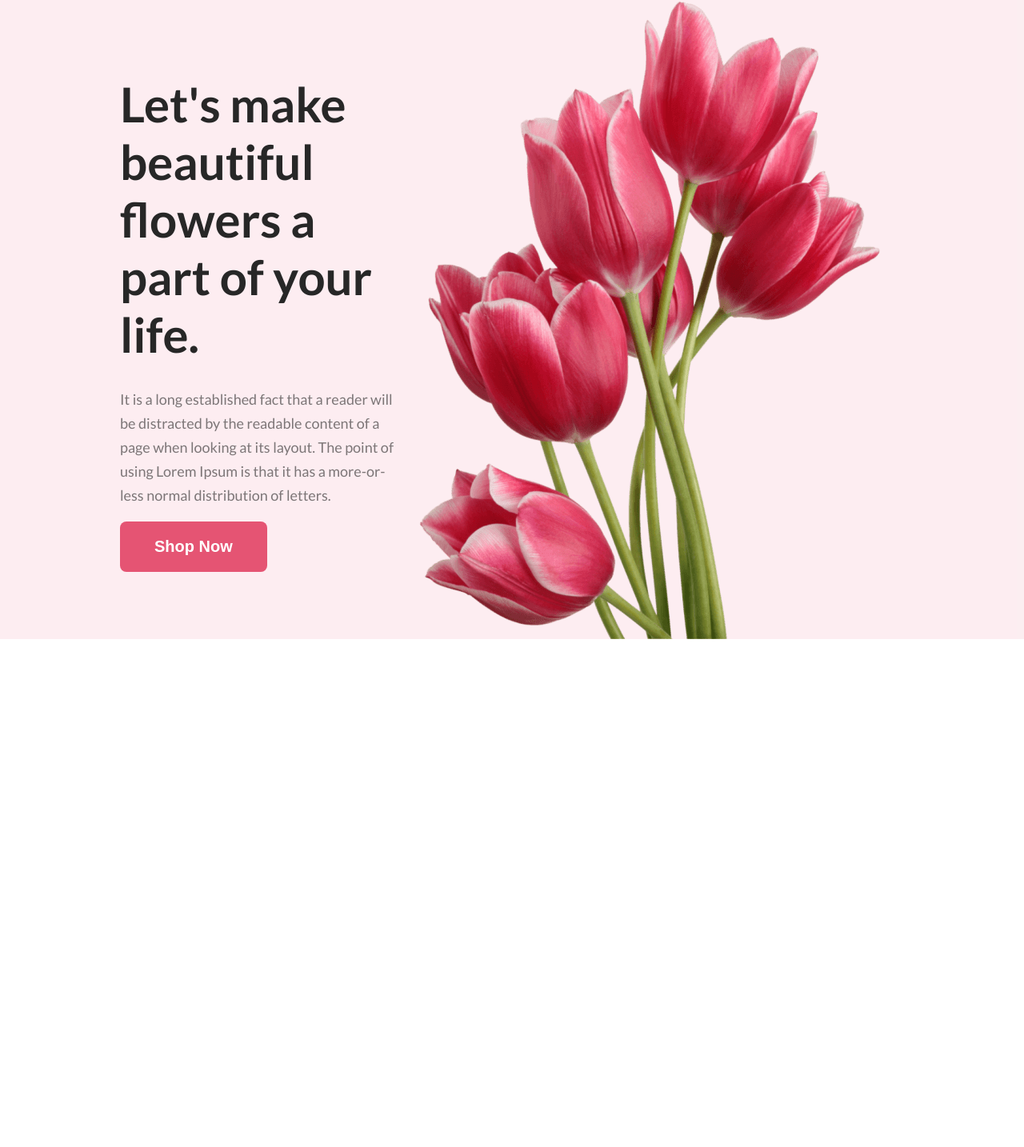
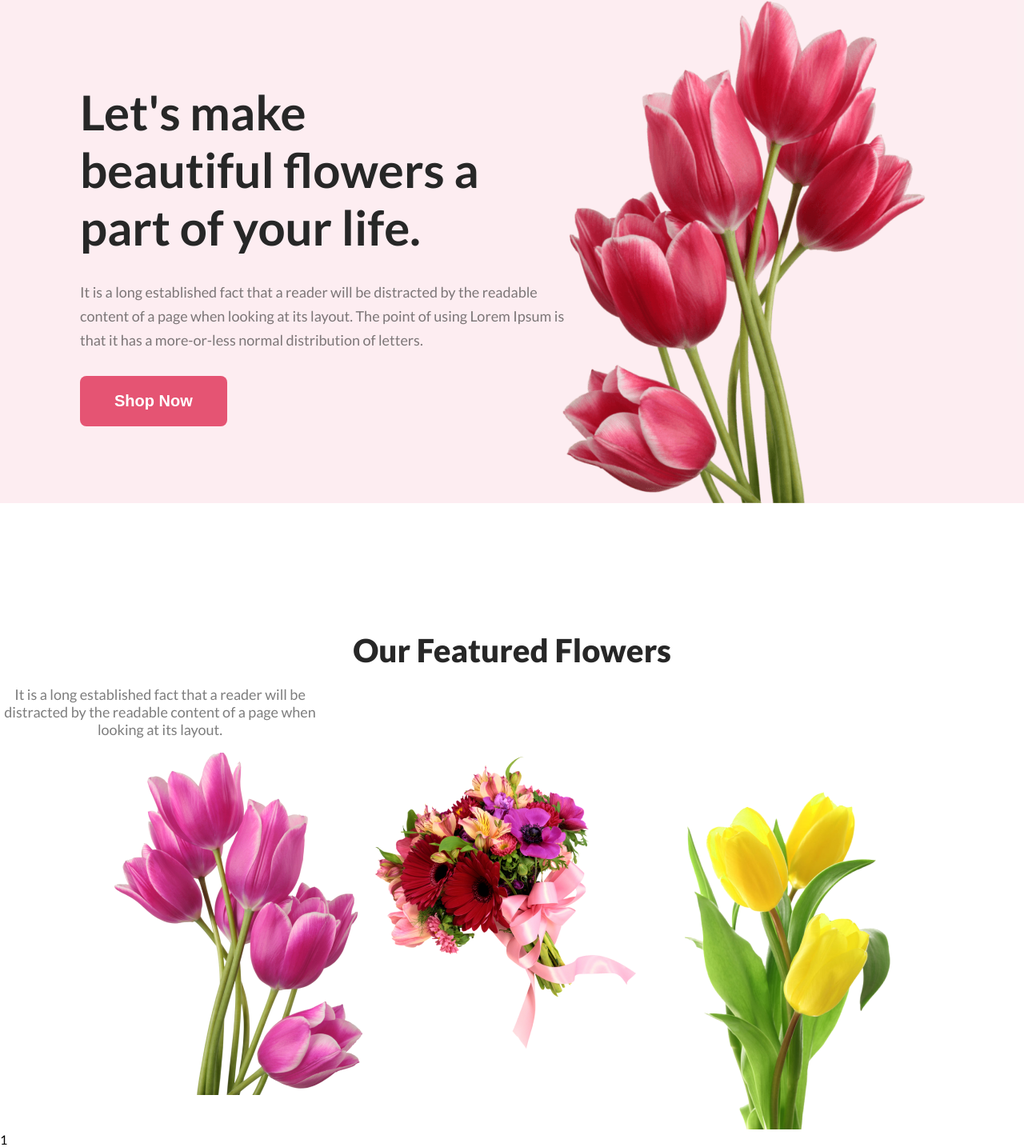
Before and after one commit to asafdiu/online-flower-shop, a plain HTML site: page index.html in a window 1280 px wide. Shown: the part 51-1485 px from the top of the page at 80% size. Before the commit the page ends 850 px from the top, so only its background shows below. Drawn offline with Linux system fonts and the light colour scheme.

Commit message:
header solved

```diff
--- a/index.html
+++ b/index.html
@@ -13,24 +13,42 @@
     <header>
         <section class="header">
             <div class="header-content">
-                <div>
 
-
-                <h3 class="header-title">Let's make beautiful flowers a part of your life.</h3>
+                    <h3 class="header-title">Let's make beautiful flowers a part of your life.</h3>
                 <p class="header-msg">It is a long established fact that a reader will be distracted by the readable content of a page when looking at its layout. The point of using Lorem Ipsum is that it has a more-or-less normal distribution of letters.</p>
                 <button class="btn-primary">Shop Now</button>
 
-            </div>
-            <img src="Flower Asset/pngwing 10.png" alt="" class="header-image">
+
+
         </div>
+        <img src="Flower Asset/pngwing 10.png" alt="" class="header-image">
 
 
         </section>
 
     </header>
     <main>
+        <section class="feature">
+            <div class="featue-top">
+                <h4 class="featue-title">Our Featured Flowers</h4>
+                <p class="feature-msg">It is a long established fact that a reader will be distracted by the readable content of a page when looking at its layout.</p>
+            </div>
+            <div class="feature-middle">
+                <div>
+                    <img src="Flower Asset/pngwing 6.png" alt="">
+                </div>
+                <div>
+                    <img src="Flower Asset/pngwing 5.png" alt="">
+                </div>
+                <div>
+                    <img src="Flower Asset/pngwing 7.png" alt="">
+                </div>
 
-    </main>
+            </div>
+
+        </section>
+
+    </main>1
     <footer>
 
     </footer>
--- a/styles.css
+++ b/styles.css
@@ -7,21 +7,25 @@ body {
 .header {
 
     background: rgba(229, 84, 115, 0.10);
-    height: 850px;
-    /* display: flex;
+    width: 100%;
+    display: flex;
     align-items: center;
-    justify-content: space-between; */
+    justify-content: space-between;
+    /* height: 800px; */
+
 }
-.header-image{
-    width: 635px;
+
+.header-image {
+    max-width: 500px;
     margin-top: 50px;
-    /* margin-bottom: 0px; */
+    margin-right: 100px;
+
 }
 
 .header-title {
     color: #272727;
     font-size: 60px;
-    max-width: 700px;
+    max-width: 500px;
     max-height: 280;
     margin-bottom: 30px;
 }
@@ -30,6 +34,9 @@ body {
     color: rgba(39, 39, 39, 0.60);
     font-size: 18px;
     line-height: 30px;
+    width: 634px;
+    margin-top: 0;
+    margin-bottom: 30px;
 }
 
 .btn-primary {
@@ -41,10 +48,43 @@ body {
     font-size: 20px;
     font-weight: 700;
 }
-.header-content{
-    margin-left: 150px;
-    margin-right: 150px;
+
+.header-content {
+    max-width: 500px;
+    padding-left: 100px;
+
+
+}
+
+/* Feature Section Started here */
+.feature {
+    background: #FFF;
+
+}
+
+.featue-top {
+    /* text-align: center; */
+}
+
+.featue-title {
+    color: #272727;
+    font-size: 40px;
+    font-weight: 800;
+    text-align: center;
+    margin-bottom: 20px;
+    margin-top: 160px;
+}
+
+.feature-msg {
+    color: rgba(39, 39, 39, 0.60);
+    font-size: 18px;
+    font-weight: 400;
+    text-align: center;
+    width: 400px;
+}
+
+.feature-middle {
     display: flex;
-    align-items: center;
-    justify-content: space-between;
+    justify-content: center;
+
 }
```
